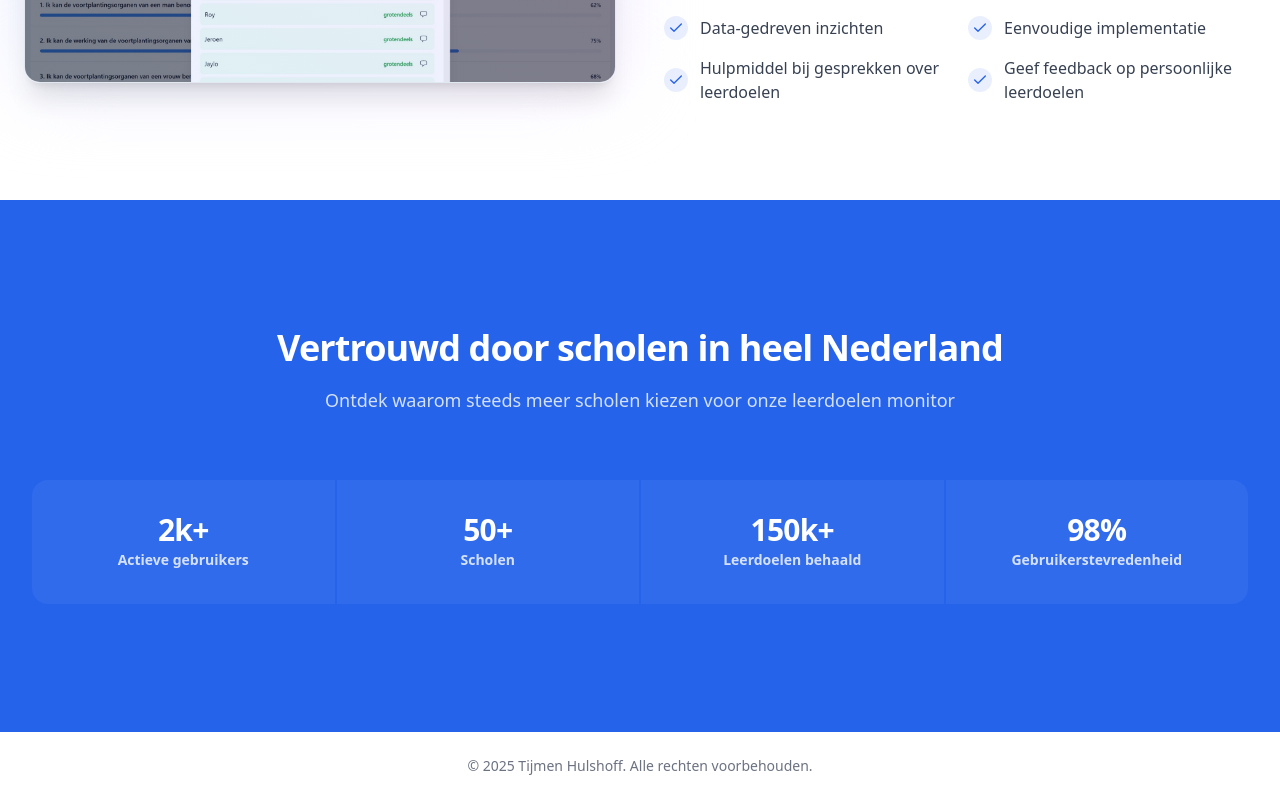
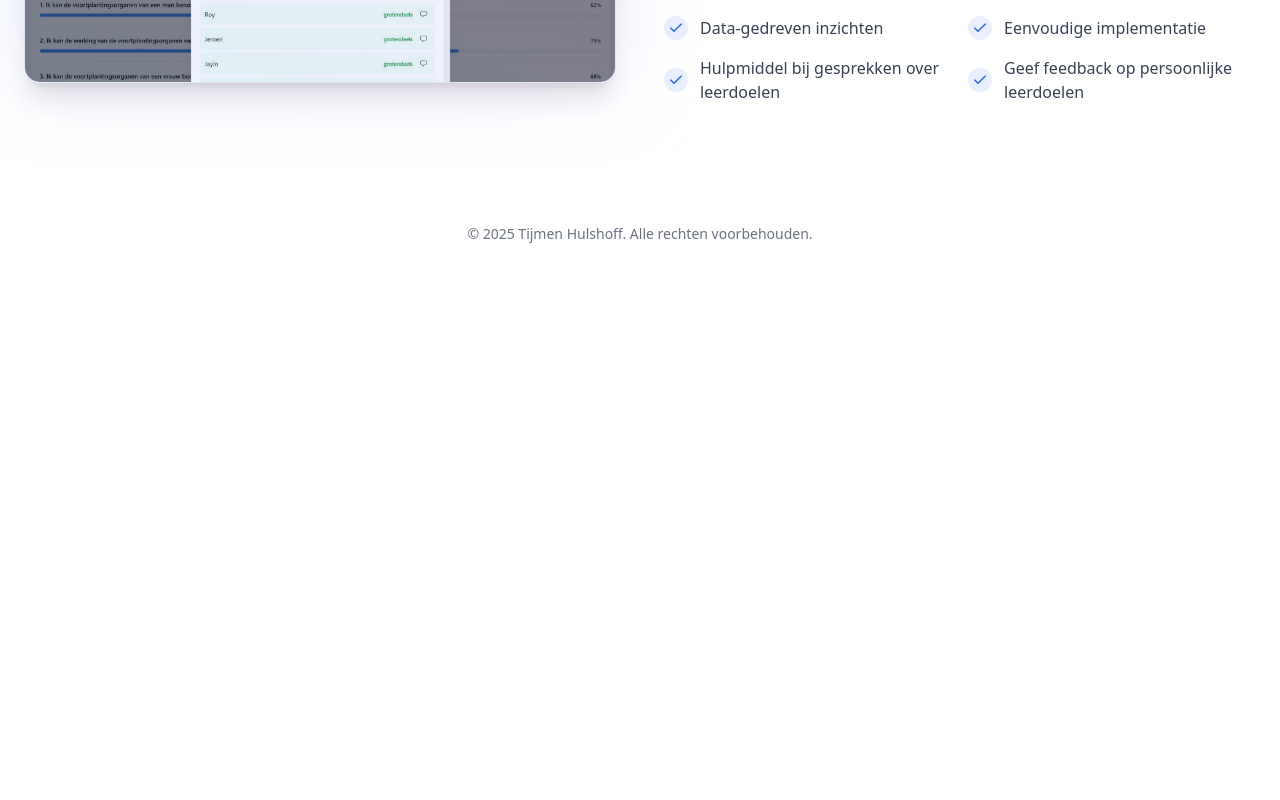
Before and after one commit to tristanmerlijn/leerdoelenmonitor, a React (Vite) app: page / in a window 1280 px wide. Shown: the part 2504-3304 px from the top of the page. After the commit the page ends 2772 px from the top, so only its background shows below. Built offline with nearby package versions, Linux system fonts and the light colour scheme.

Commit message:
Remove section
Removes the section with "Vertrouwd door scholen in heel Nederland".

```diff
--- a/src/pages/Index.tsx
+++ b/src/pages/Index.tsx
@@ -2,7 +2,6 @@
 import { Hero } from "@/components/Hero";
 import { Features } from "@/components/Features";
 import { Benefits } from "@/components/Benefits";
-import { Stats } from "@/components/Stats";
 
 const Index = () => {
   return (
@@ -10,7 +9,6 @@ const Index = () => {
       <Hero />
       <Features />
       <Benefits />
-      <Stats />
       <div className="container mx-auto text-center text-sm text-gray-500 py-6 bg-white">
         © 2025 Tijmen Hulshoff. Alle rechten voorbehouden.
       </div>
```
